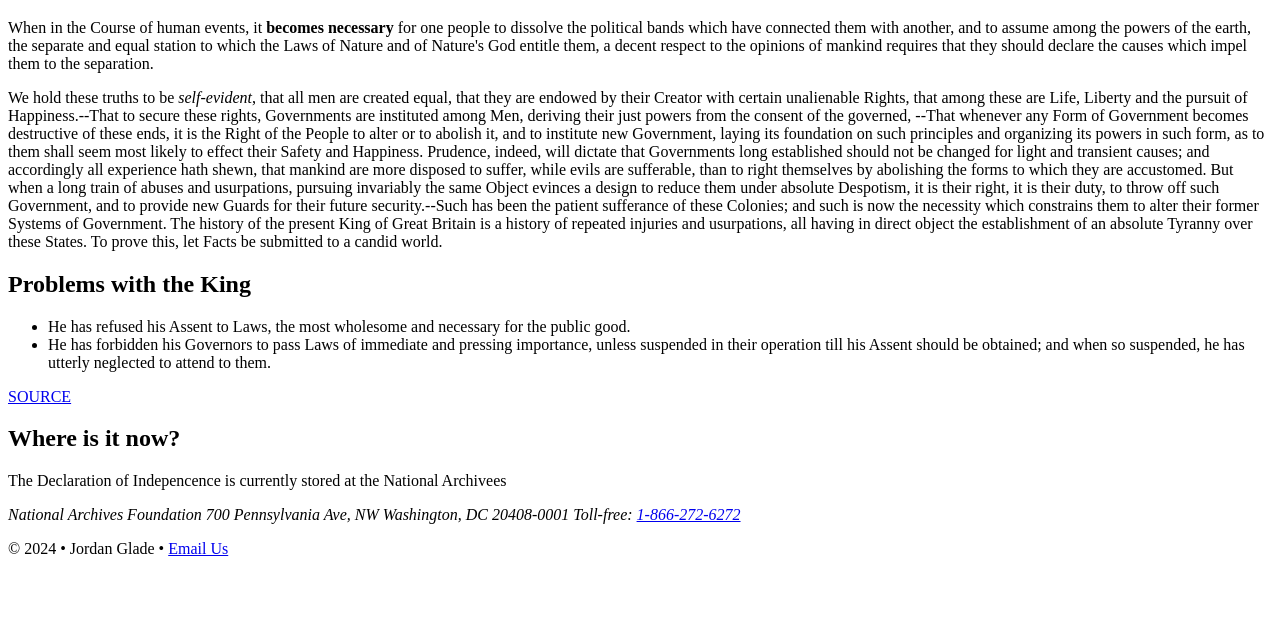
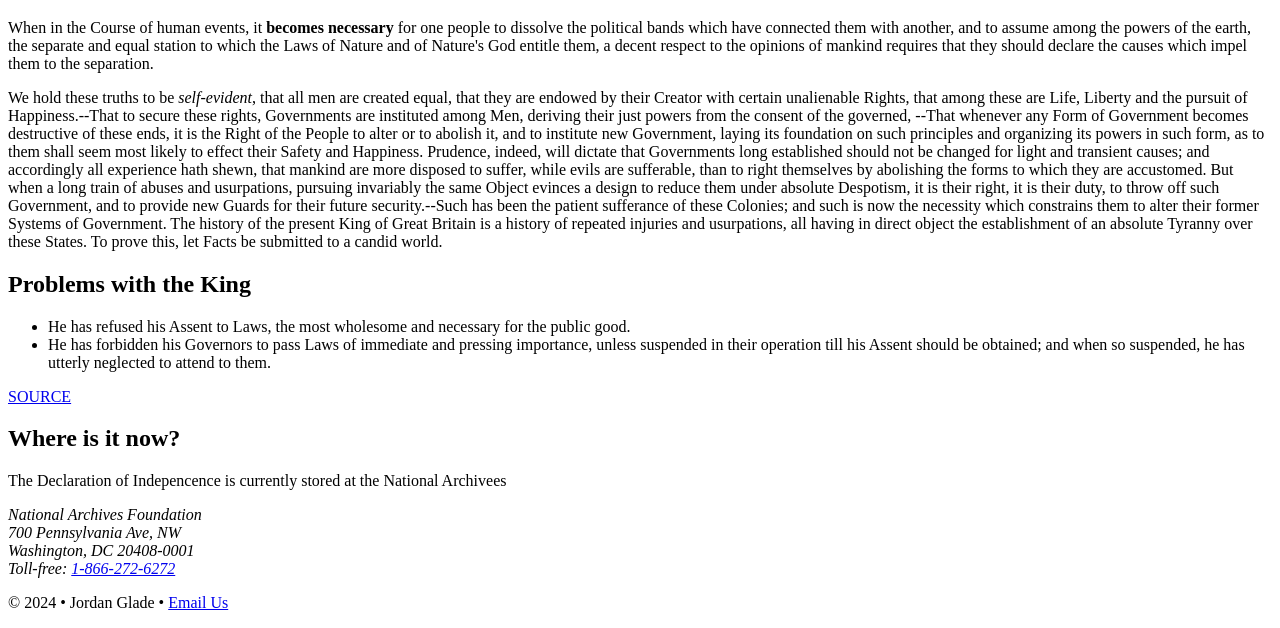
Before and after one commit to joglade30/dwdd1600, a plain HTML site: page 03follow-along/index.html in a window 1280 px wide. Shown: the part 211-839 px from the top of the page. Before the commit the page ends 800 px from the top, so only its background shows below. Drawn offline with Linux system fonts and the light colour scheme.

Commit message:
Updated address format

```diff
--- a/03follow-along/index.html
+++ b/03follow-along/index.html
@@ -37,9 +37,9 @@
         <h2>Where is it now?</h2>
             <p>The Declaration of Indepencence is currently stored at the National Archivees</p>
             <address>
-            National Archives Foundation
-            700 Pennsylvania Ave, NW
-            Washington, DC 20408-0001
+            National Archives Foundation<br>
+            700 Pennsylvania Ave, NW <br>
+            Washington, DC 20408-0001<br>
             Toll-free: <a href="tel:8662726272">1-866-272-6272</a>
             </address>
 
```
